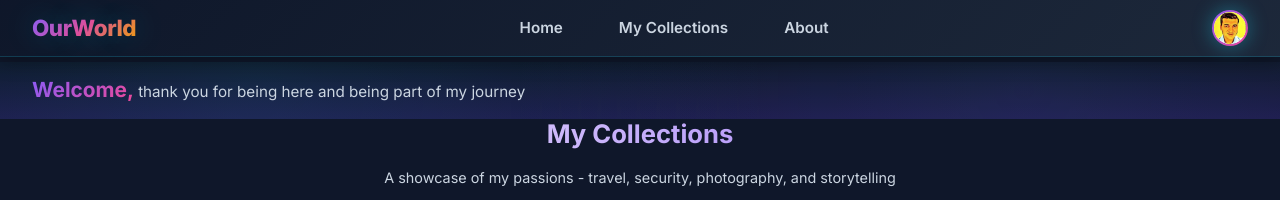
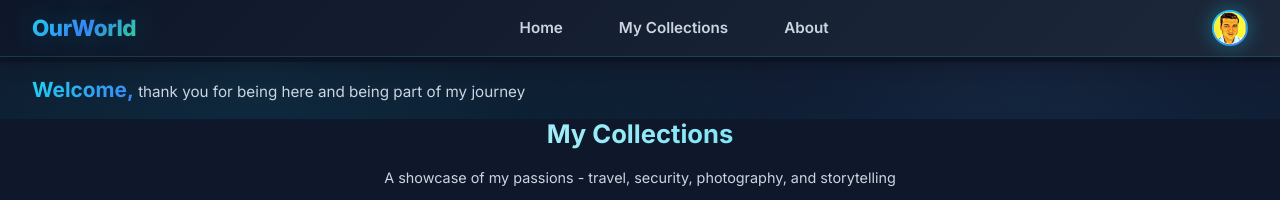
Before and after one commit to nepalboy/myworld, a React (Vite) app: page /#/ in a window 1280 px wide. Shown: the top 200 px of the page. Built offline with nearby package versions, Linux system fonts and the light colour scheme.

Commit message:
Slim redesign: tighter layout, smaller cards, cyan/blue theme

```diff
--- a/src/index.css
+++ b/src/index.css
@@ -1,11 +1,11 @@
 :root {
-  /* Colors - Dark theme with vibrant accents */
-  --primary: #8b5cf6;
-  /* Violet 500 */
-  --secondary: #ec4899;
-  /* Pink 500 */
-  --accent: #f59e0b;
-  /* Amber 500 */
+  /* Colors - Slim dark theme, cyan/blue accents */
+  --primary: #22d3ee;
+  /* Cyan 400 */
+  --secondary: #3b82f6;
+  /* Blue 500 */
+  --accent: #34d399;
+  /* Emerald 400 */
   --background: #0f172a;
   /* Slate 900 */
   --surface: #1e293b;
@@ -21,7 +21,7 @@
   /* Gradients */
   --gradient-primary: linear-gradient(135deg, var(--primary) 0%, var(--secondary) 100%);
   --gradient-accent: linear-gradient(135deg, var(--secondary) 0%, var(--accent) 100%);
-  --gradient-dark: linear-gradient(to bottom, var(--background), #1e1b4b);
+  --gradient-dark: linear-gradient(to bottom, var(--background), #0c1a2e);
 
   /* Spacing */
   --spacing-xs: 0.5rem;
@@ -42,7 +42,7 @@
   --shadow-md: 0 4px 6px -1px rgba(0, 0, 0, 0.1);
   --shadow-lg: 0 10px 15px -3px rgba(0, 0, 0, 0.1);
   --shadow-xl: 0 20px 25px -5px rgba(0, 0, 0, 0.1);
-  --shadow-glow: 0 0 30px rgba(139, 92, 246, 0.3);
+  --shadow-glow: 0 0 24px rgba(34, 211, 238, 0.25);
 }
 
 * {
```
